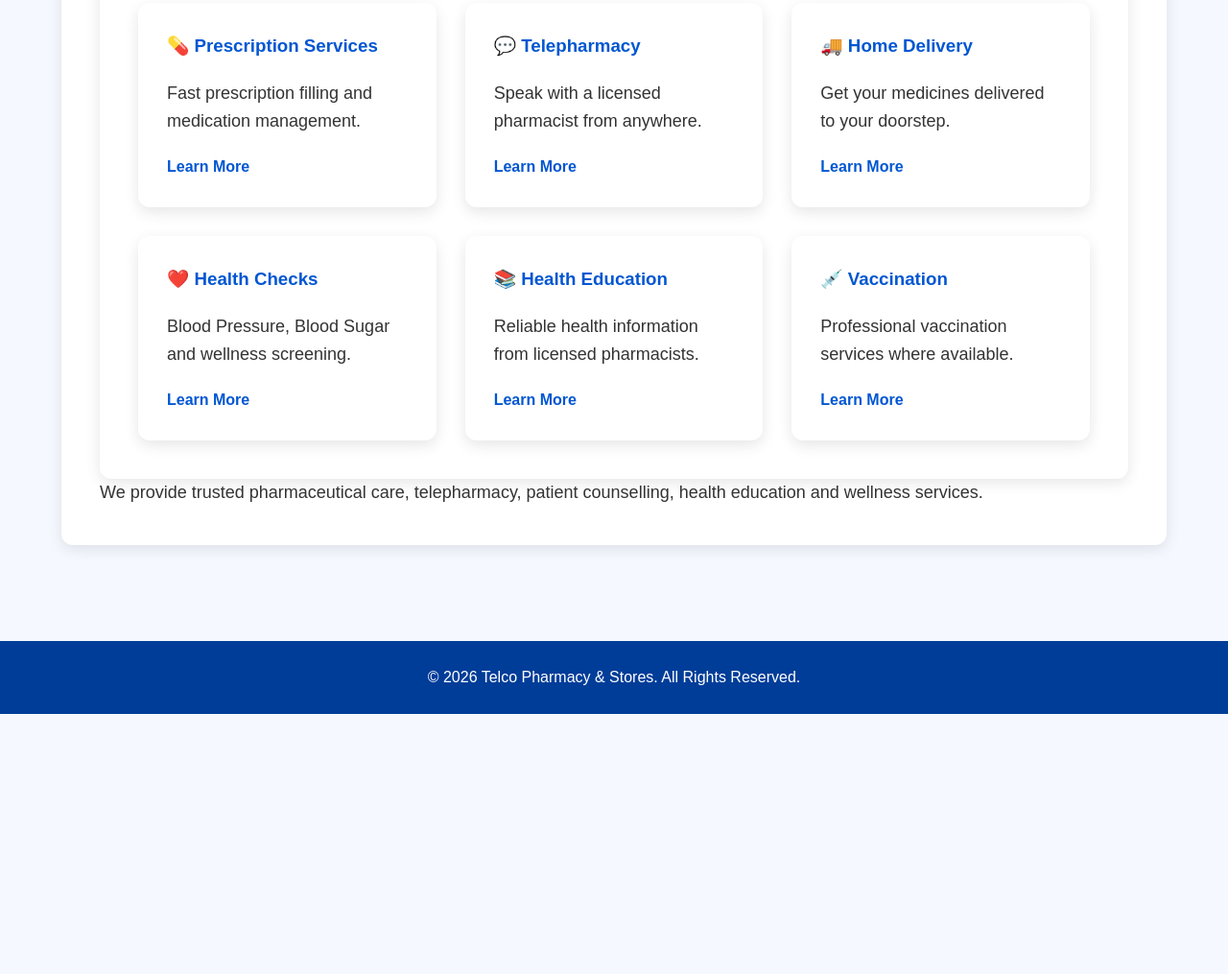
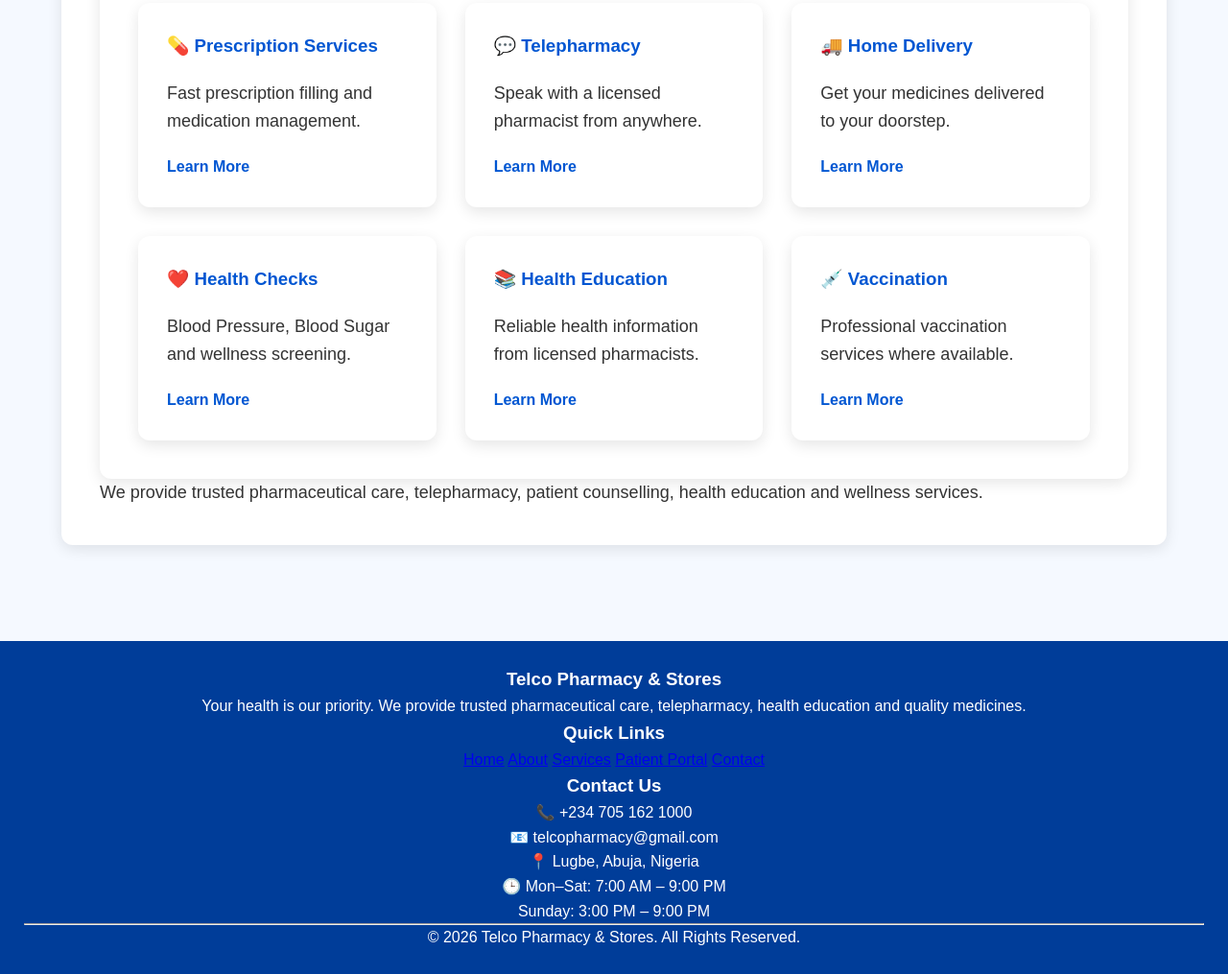
Before and after one commit to Emmatos/telcopharmacy-website, a plain HTML site: page index.html in a window 1280 px wide. Shown: the part 1026-2041 px from the top of the page at 96% size. Before the commit the page ends 1770 px from the top, so only its background shows below. Drawn offline with Linux system fonts and the light colour scheme.

Commit message:
Update index.html

```diff
--- a/index.html
+++ b/index.html
@@ -168,14 +168,61 @@
     </main>
 
     <!-- Footer -->
-    <footer>
+    <footer class="footer">
 
-        <p>
-            © 2026 Telco Pharmacy & Stores.
-            All Rights Reserved.
-        </p>
+    <div class="footer-container">
 
-    </footer>
+        <div class="footer-column">
+
+            <h3>Telco Pharmacy & Stores</h3>
+
+            <p>
+                Your health is our priority. We provide trusted pharmaceutical care,
+                telepharmacy, health education and quality medicines.
+            </p>
+
+        </div>
+
+        <div class="footer-column">
+
+            <h3>Quick Links</h3>
+
+            <a href="index.html">Home</a>
+            <a href="about.html">About</a>
+            <a href="services.html">Services</a>
+            <a href="portal.html">Patient Portal</a>
+            <a href="contact.html">Contact</a>
+
+        </div>
+
+        <div class="footer-column">
+
+            <h3>Contact Us</h3>
+
+            <p>📞 +234 705 162 1000</p>
+
+            <p>📧 telcopharmacy@gmail.com</p>
+
+            <p>📍 Lugbe, Abuja, Nigeria</p>
+
+            <p>🕒 Mon–Sat: 7:00 AM – 9:00 PM</p>
+
+            <p>Sunday: 3:00 PM – 9:00 PM</p>
+
+        </div>
+
+    </div>
+
+    <hr>
+
+    <p class="copyright">
+
+        © 2026 Telco Pharmacy & Stores.
+        All Rights Reserved.
+
+    </p>
+
+</footer>
 
     <!-- Link to JavaScript -->
     <script src="js/script.js"></script>
```
